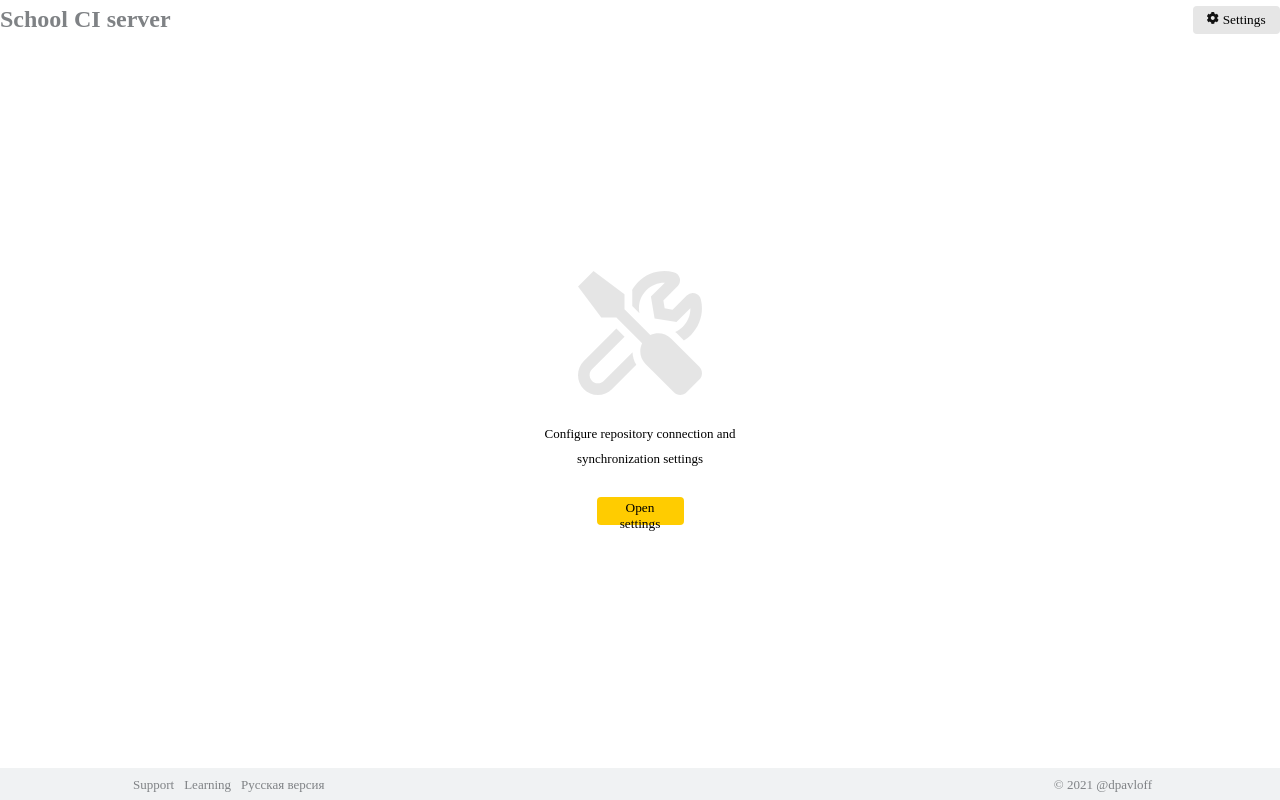
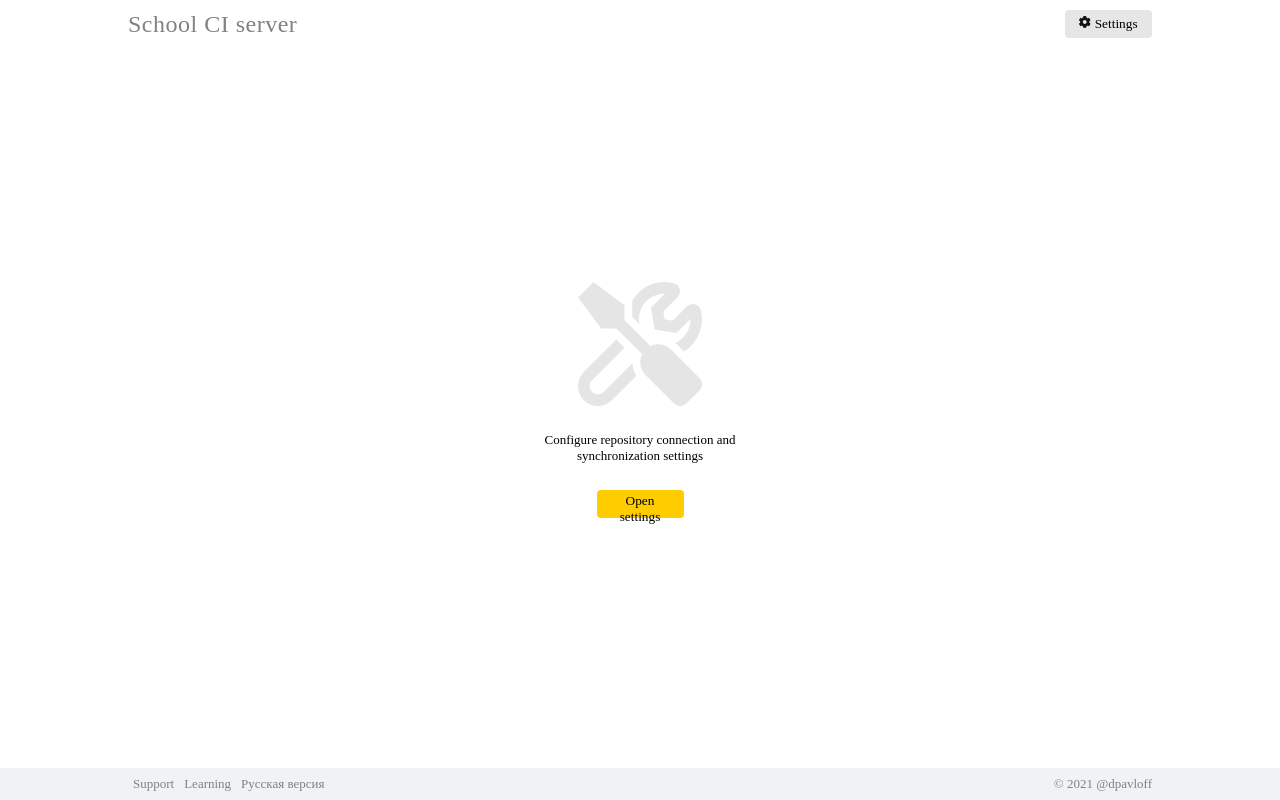
Before and after one commit to dpavloff/build-history-layout, a React (Create React App) app: page / in a window 1280 px wide. Built offline with nearby package versions, Linux system fonts and the light colour scheme; a web font is replaced by a local one.

Commit message:
headers updated

```diff
--- a/src/components/Header.jsx
+++ b/src/components/Header.jsx
@@ -8,7 +8,7 @@ export default function Header(props) {
     display: flex;
     justify-content: space-between;
     align-items: center;
-    height: 3rem;
+    margin-top: 0.8rem;
     @media screen and (max-width: 840px) {
       align-items: flex-start;
     }
@@ -17,7 +17,7 @@ export default function Header(props) {
   const HeaderTitle = styled.h2`
     color: ${titleColor};
     font-size: 24px;
-    font-weight: light;
+    font-weight: 100;
   `;
 
   return (
--- a/src/index.css
+++ b/src/index.css
@@ -52,11 +52,14 @@ table, caption, tbody, tfoot, thead, tr, th, td {
     font-family: 'YS Text';
 }
 
+h1,h2,h3,h4,h5 {
+  letter-spacing: 0.5px;
+}
+
 html,
 body {
     height: 100%;
     min-height:100%;
     font-size: 13px;
-    line-height: 25px;
     /* overflow-x: hidden; */
 }
--- a/src/styles/home.css
+++ b/src/styles/home.css
@@ -2,6 +2,8 @@
   display: grid;
   grid-template-rows: auto 1fr;
   height: 100%;
+  width: 80vw;
+  margin: auto;
 }
 
 .history-header {
```
